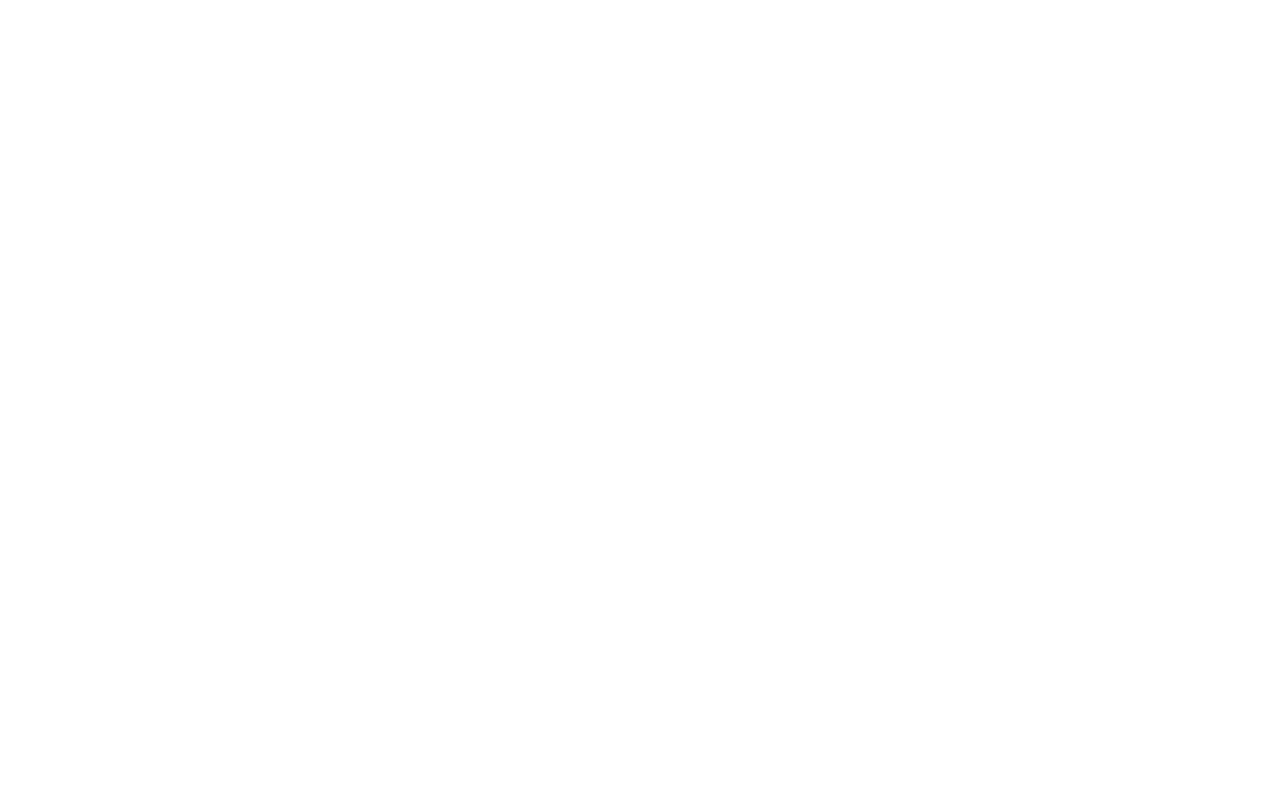
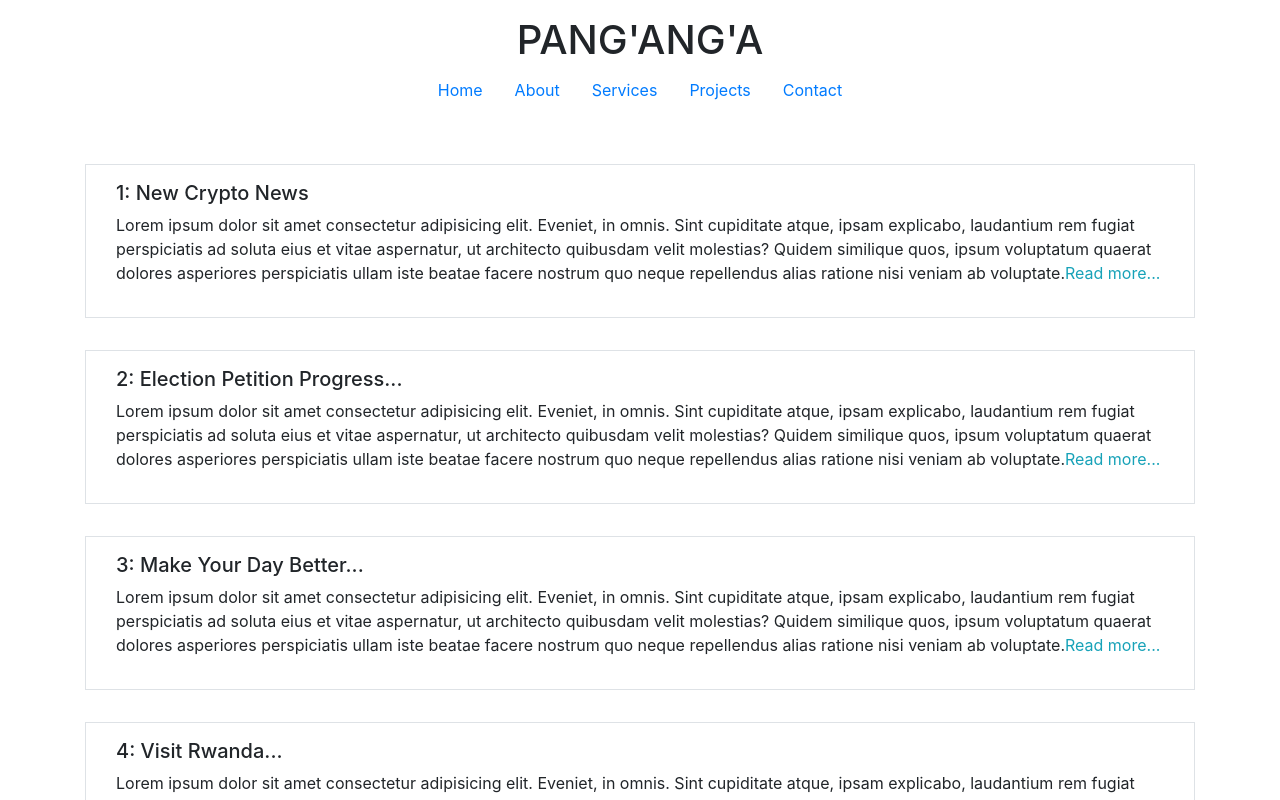
Before and after one commit to blackhammer2000/react-blog-page, a React (Create React App) app: page / in a window 1280 px wide. Shown: the top 800 px of the page. Built offline with nearby package versions, Linux system fonts and the light colour scheme.

Commit message:
demo react blog page...

```diff
--- a/src/App.js
+++ b/src/App.js
@@ -1,6 +1,13 @@
 import Header from "./components/Header";
+import Blogs from "./components/Blogs";
+
 function App() {
-  return <div className="App"></div>;
+  return (
+    <div className="App">
+      <Header />
+      <Blogs />
+    </div>
+  );
 }
 
 export default App;
--- /dev/null
+++ b/src/components/Blog.jsx
@@ -0,0 +1,23 @@
+import React from "react";
+import "./css/blog.css";
+import "./css/bootstrap.min.css";
+
+const Blog = ({ data, index }) => {
+  return (
+    <div className="container-fluid border my-3 py-3">
+      <div className="container-fluid text-left text-underline">
+        <h5>
+          {index + 1}: {data.title}
+        </h5>
+      </div>
+      <div className="container-fluid text-left">
+        <p>
+          {data.description}
+          <span className="text-info link">Read more...</span>
+        </p>
+      </div>
+    </div>
+  );
+};
+
+export default Blog;
--- /dev/null
+++ b/src/components/Blogs.jsx
@@ -0,0 +1,16 @@
+import React from "react";
+import "./css/bootstrap.min.css";
+import Blog from "./Blog";
+import { news } from "../database/database";
+
+const Blogs = () => {
+  return (
+    <div className="container d-flex justify-content-start align-items-center mt-4 flex-column">
+      {news.map((bulletin, index) => {
+        return <Blog data={bulletin} index={index} />;
+      })}
+    </div>
+  );
+};
+
+export default Blogs;
--- a/src/components/Header.jsx
+++ b/src/components/Header.jsx
@@ -1,11 +1,14 @@
 import React from "react";
 import "./css/bootstrap.min.css";
 import "./css/header.css";
+import Heading from "./Heading";
+import Navbar from "./Navbar";
 
 const Header = () => {
   return (
-    <div className="container border text-center">
-      <h1>Header</h1>
+    <div className="container  text-center mt-3">
+      <Heading />
+      <Navbar />
     </div>
   );
 };
--- /dev/null
+++ b/src/components/Heading.jsx
@@ -0,0 +1,13 @@
+import React from "react";
+import "./css/bootstrap.min.css";
+import "./css/heading.css";
+
+const Heading = () => {
+  return (
+    <div className="container-fluid  text-center mt-3">
+      <h1>PANG'ANG'A</h1>
+    </div>
+  );
+};
+
+export default Heading;
--- /dev/null
+++ b/src/components/Navbar.jsx
@@ -0,0 +1,39 @@
+import React from "react";
+import "./css/bootstrap.min.css";
+import "./css/navbar.css";
+
+const Navbar = () => {
+  return (
+    <div className="container  d-flex justify-content-center align-items-center">
+      <ul className="list-unstyled d-flex justify-content-center align-items-center ">
+        <li className="mx-1 px2 ">
+          <button className="btn btn-outline-primary border-0" type="submit">
+            Home
+          </button>
+        </li>
+        <li className="mx-1 px2 ">
+          <button className="btn btn-outline-primary border-0" type="submit">
+            About
+          </button>
+        </li>
+        <li className="mx-1 px2 ">
+          <button className="btn btn-outline-primary border-0" type="submit">
+            Services
+          </button>
+        </li>
+        <li className="mx-1 px2 ">
+          <button className="btn btn-outline-primary border-0" type="submit">
+            Projects
+          </button>
+        </li>
+        <li className="mx-1 px2 ">
+          <button className="btn btn-outline-primary border-0" type="submit">
+            Contact
+          </button>
+        </li>
+      </ul>
+    </div>
+  );
+};
+
+export default Navbar;
--- /dev/null
+++ b/src/components/css/blog.css
@@ -0,0 +1,3 @@
+.link {
+  cursor: pointer;
+}
--- /dev/null
+++ b/src/database/database.js
@@ -0,0 +1,34 @@
+const news = [
+  {
+    title: "New Crypto News",
+    description:
+      "Lorem ipsum dolor sit amet consectetur adipisicing elit. Eveniet, in omnis. Sint cupiditate atque, ipsam explicabo, laudantium rem fugiat perspiciatis ad soluta eius et vitae aspernatur, ut architecto quibusdam velit molestias? Quidem similique quos, ipsum voluptatum quaerat dolores asperiores perspiciatis ullam iste beatae facere nostrum quo neque repellendus alias ratione nisi veniam ab voluptate.",
+  },
+  {
+    title: "Election Petition Progress...",
+    description:
+      "Lorem ipsum dolor sit amet consectetur adipisicing elit. Eveniet, in omnis. Sint cupiditate atque, ipsam explicabo, laudantium rem fugiat perspiciatis ad soluta eius et vitae aspernatur, ut architecto quibusdam velit molestias? Quidem similique quos, ipsum voluptatum quaerat dolores asperiores perspiciatis ullam iste beatae facere nostrum quo neque repellendus alias ratione nisi veniam ab voluptate.",
+  },
+  {
+    title: "Make Your Day Better...",
+    description:
+      "Lorem ipsum dolor sit amet consectetur adipisicing elit. Eveniet, in omnis. Sint cupiditate atque, ipsam explicabo, laudantium rem fugiat perspiciatis ad soluta eius et vitae aspernatur, ut architecto quibusdam velit molestias? Quidem similique quos, ipsum voluptatum quaerat dolores asperiores perspiciatis ullam iste beatae facere nostrum quo neque repellendus alias ratione nisi veniam ab voluptate.",
+  },
+  {
+    title: "Visit Rwanda...",
+    description:
+      "Lorem ipsum dolor sit amet consectetur adipisicing elit. Eveniet, in omnis. Sint cupiditate atque, ipsam explicabo, laudantium rem fugiat perspiciatis ad soluta eius et vitae aspernatur, ut architecto quibusdam velit molestias? Quidem similique quos, ipsum voluptatum quaerat dolores asperiores perspiciatis ullam iste beatae facere nostrum quo neque repellendus alias ratione nisi veniam ab voluptate.",
+  },
+  {
+    title: "Premier League Highlights",
+    description:
+      "Lorem ipsum dolor sit amet consectetur adipisicing elit. Eveniet, in omnis. Sint cupiditate atque, ipsam explicabo, laudantium rem fugiat perspiciatis ad soluta eius et vitae aspernatur, ut architecto quibusdam velit molestias? Quidem similique quos, ipsum voluptatum quaerat dolores asperiores perspiciatis ullam iste beatae facere nostrum quo neque repellendus alias ratione nisi veniam ab voluptate.",
+  },
+  {
+    title: "Good News, Fuel Prices Drop...",
+    description:
+      "Lorem ipsum dolor sit amet consectetur adipisicing elit. Eveniet, in omnis. Sint cupiditate atque, ipsam explicabo, laudantium rem fugiat perspiciatis ad soluta eius et vitae aspernatur, ut architecto quibusdam velit molestias? Quidem similique quos, ipsum voluptatum quaerat dolores asperiores perspiciatis ullam iste beatae facere nostrum quo neque repellendus alias ratione nisi veniam ab voluptate.",
+  },
+];
+
+export { news };
```
Also changed, not shown: src/components/css/blogs.css (added), src/components/css/heading.css (added), src/components/css/navbar.css (added).
